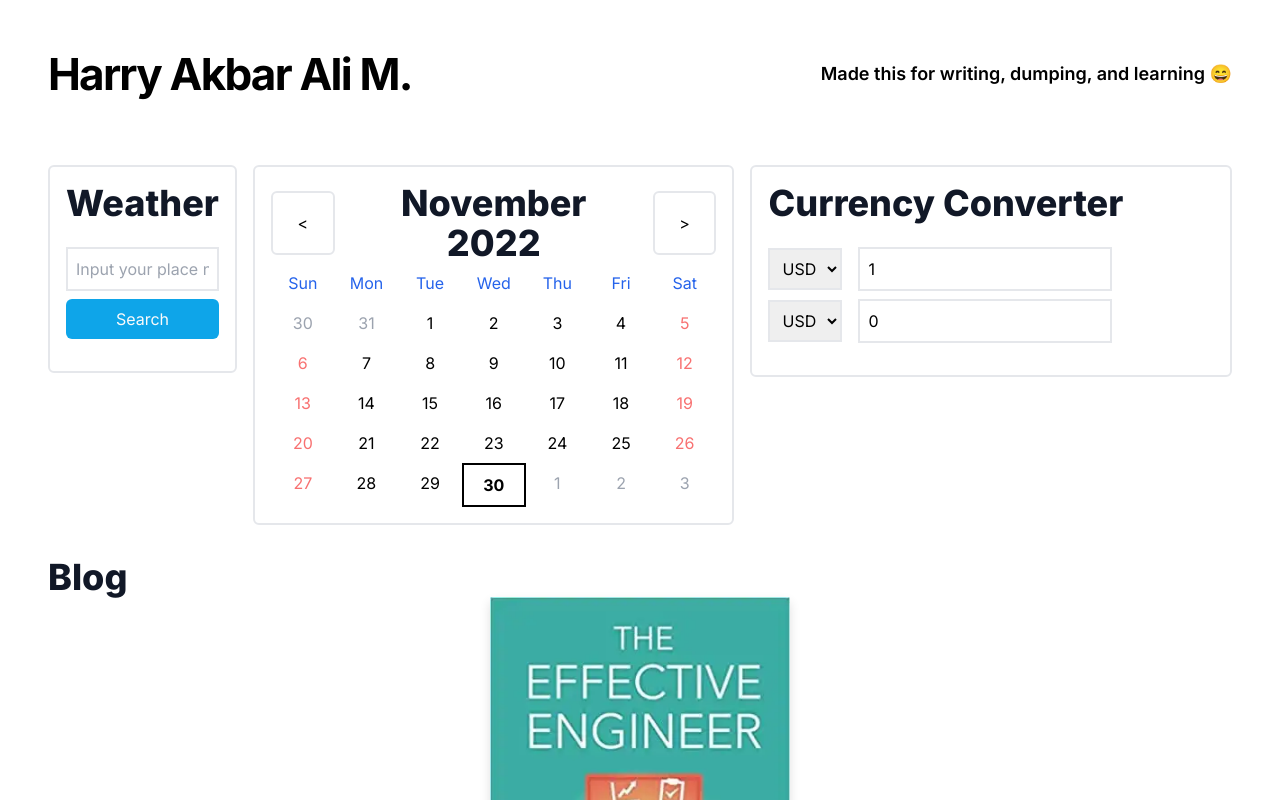
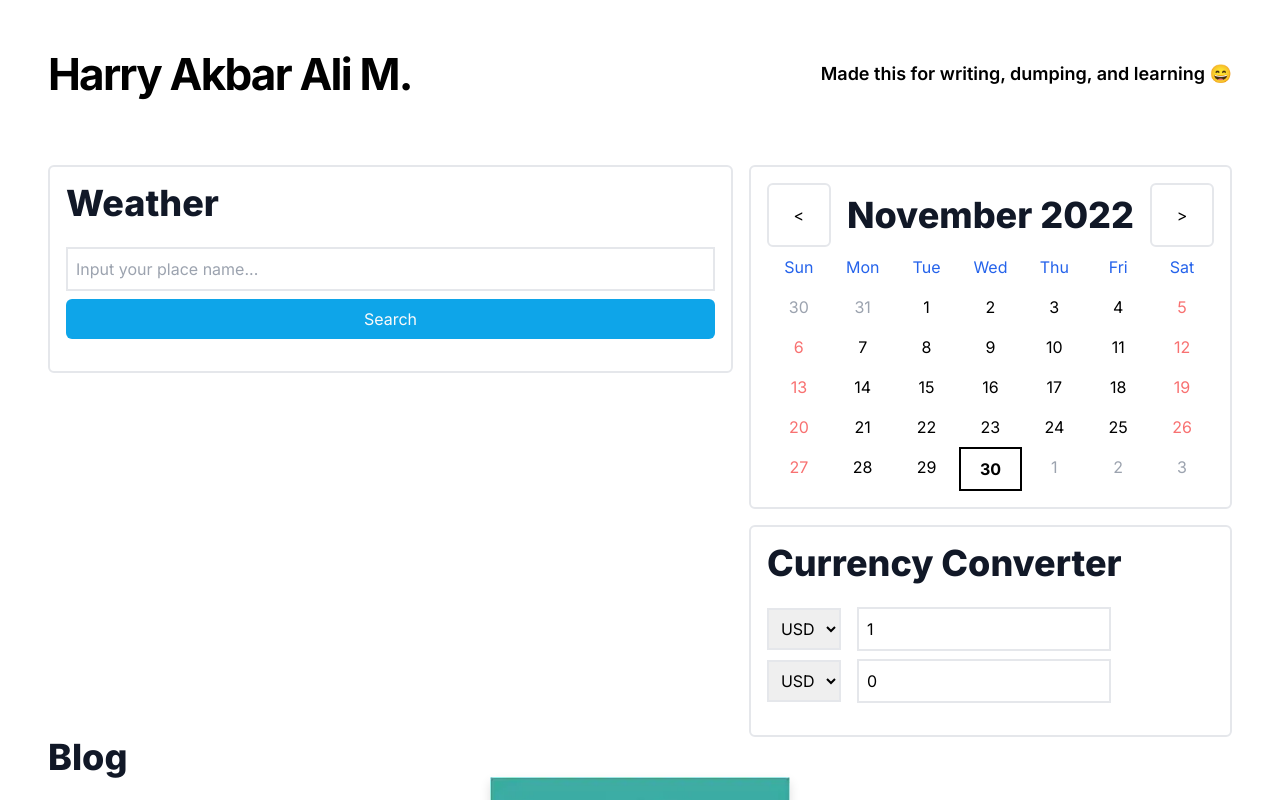
Before and after one commit to harryakbar/personal-website, a Next.js app: page / in a window 1280 px wide. Shown: the top 800 px of the page. Built offline with nearby package versions, Linux system fonts and the light colour scheme.

Commit message:
Update style

```diff
--- a/components/calendar/index.tsx
+++ b/components/calendar/index.tsx
@@ -76,7 +76,7 @@ const Calendar: React.FC = () => {
   };
 
   return (
-    <div className="my-8 w-[100%] flex justify-center flex flex-col border-2 rounded-md p-4">
+    <div className="mt-8 mb-4 w-[100%] flex justify-center flex flex-col border-2 rounded-md p-4">
       <div className="flex flex-row justify-center items-center align-center space-between">
         <button className="w-16 h-16 border-2 rounded-md" onClick={handleLeft}>
           {"<"}
--- a/components/currencyConverter/index.tsx
+++ b/components/currencyConverter/index.tsx
@@ -19,7 +19,7 @@ const CurrencyConverter: React.FC = () => {
   };
 
   return (
-    <div className="my-8 center w-[100%] flex justify-center flex flex-col border-2 rounded-md p-4">
+    <div className="center w-[100%] flex justify-center flex flex-col border-2 rounded-md p-4">
       <article className="prose">
         <h1>Currency Converter</h1>
       </article>
--- a/pages/index.tsx
+++ b/pages/index.tsx
@@ -31,13 +31,16 @@ export default function Index({ allPosts }: Props) {
         </Head>
         <Container>
           <Intro />
-          <div className="flex md:space-x-4 flex-col md:flex-row items-start md:items-top">
-            <div>
+          <div className="flex md:space-x-4 flex-col md:flex-row items-start md:items-top space-x-0">
+            <div className="flex grow">
               <Weather />
             </div>
-            <Calendar />
-            <CurrencyConverter />
+            <div className="flex flex-col">
+              <Calendar />
+              <CurrencyConverter />
+            </div>
           </div>
+
           <div>
             <article className="prose">
               <h1>Blog</h1>
```
